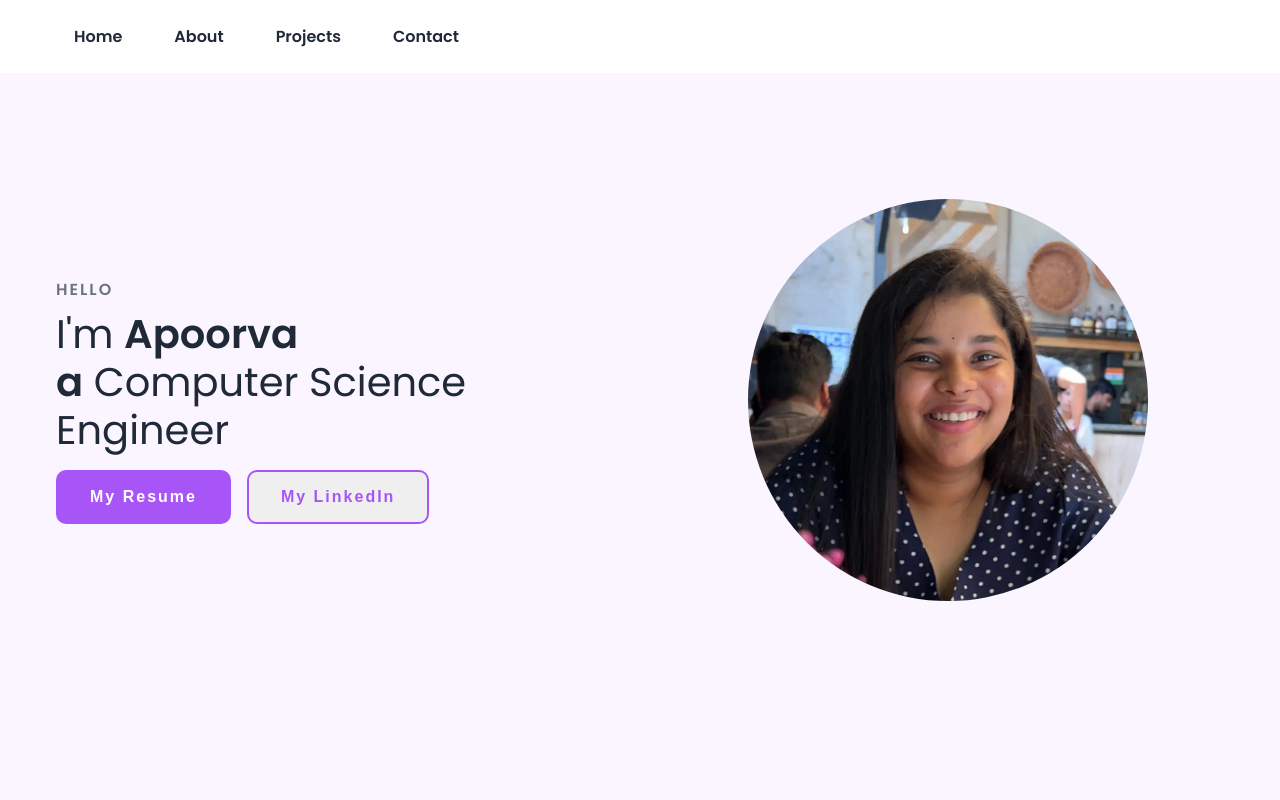
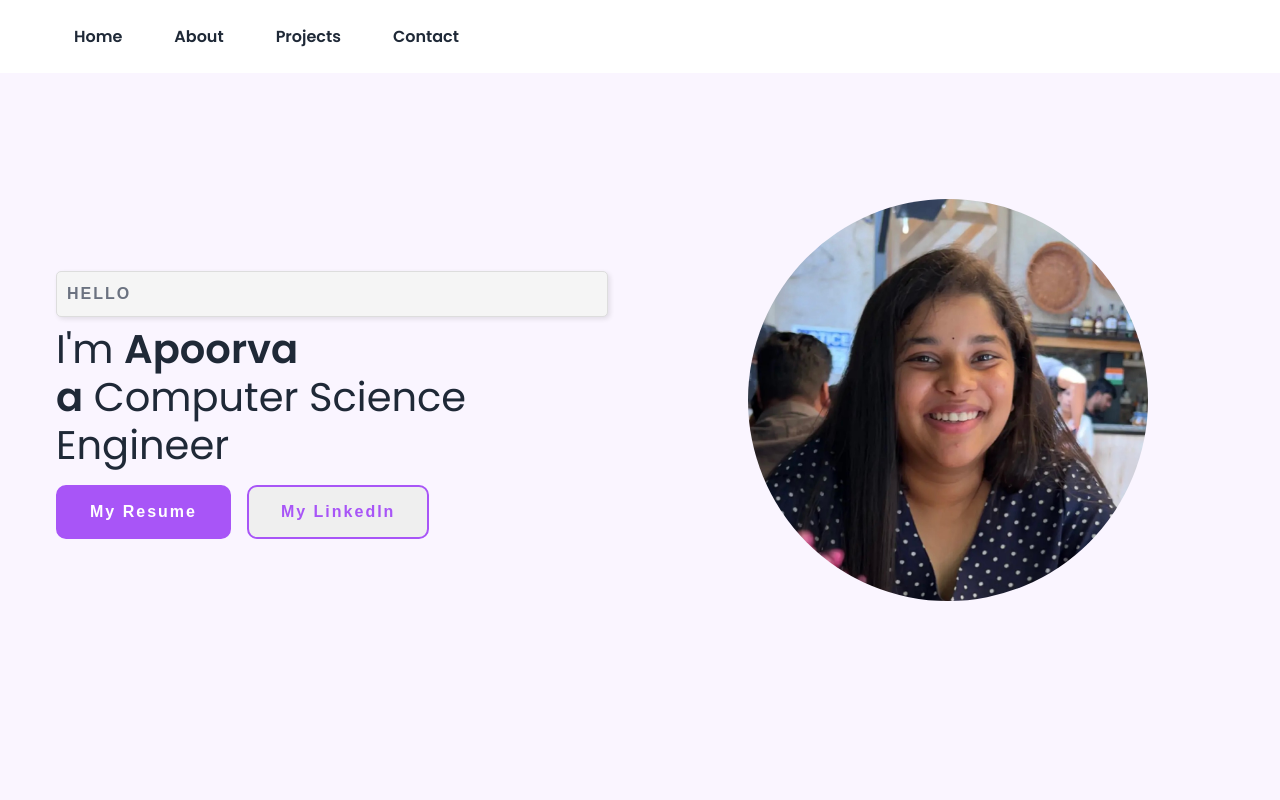
Before and after one commit to bandiapoorva/bandiapoorva.github.io, a plain HTML site: page index.html in a window 1280 px wide. Shown: the top 800 px of the page. Drawn offline with nearby package versions, Linux system fonts and the light colour scheme.

Commit message:
Update style.css

```diff
--- a/style.css
+++ b/style.css
@@ -228,10 +228,10 @@ ul li a:hover {
   cursor: pointer;
 }
 
-description{
+p{
   font-family: Arial, sans-serif;
   font-size: 16px;
-  color: #9333ea;
+  color: #ffffff;
   line-height: 1.5;
   margin: 10px 0;
   max-width: 600px;
```
